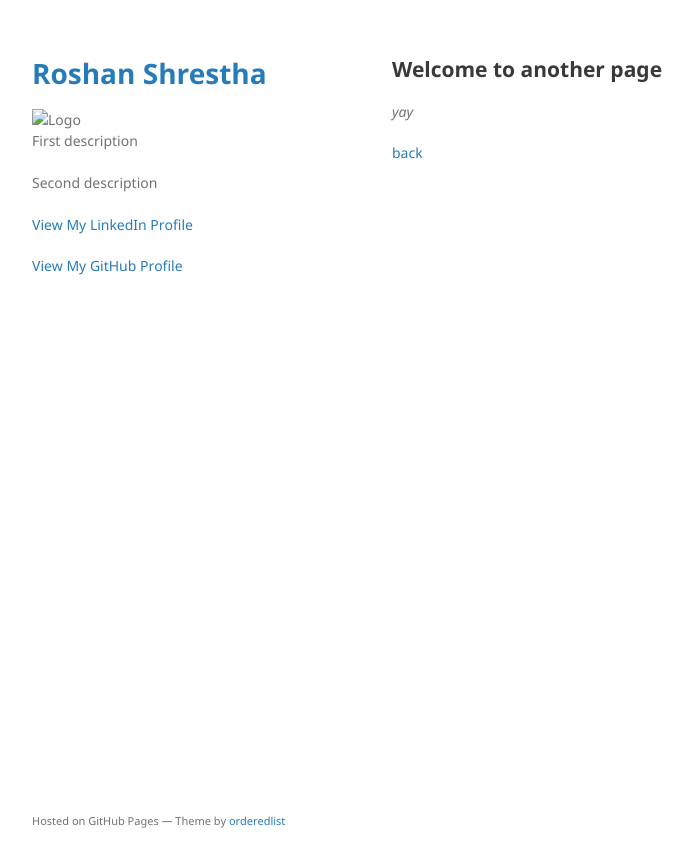
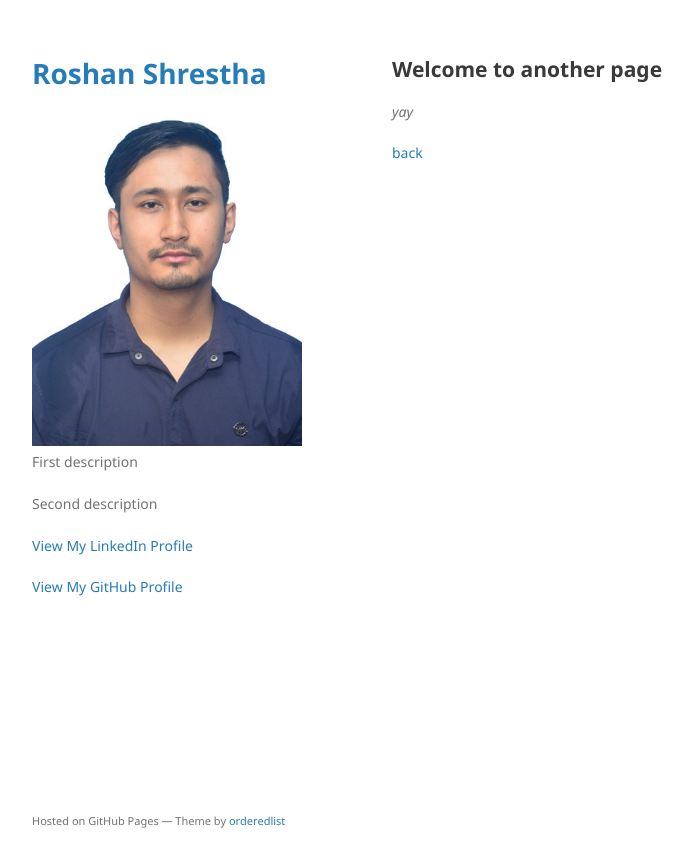
Before and after one commit to casirose/casirose.github.io, a Jekyll site: the page built from another-page.md, in a window 1280 px wide. Shown: the top 867 px of the page, without its empty margins (178-871 px from the left). Built offline with Jekyll 4.4.1, drawn with Linux system fonts in a browser that asks for light colours; our own code applies the rules of GitHub Pages for plain Markdown files.

Commit message:
Update _config.yml

```diff
--- a/_config.yml
+++ b/_config.yml
@@ -1,5 +1,5 @@
 title: Roshan Shrestha
-logo: "/img/logo.png?raw=true"
+logo: /assets/img/logo.png
 description: >
   First description
   <br><br>
```
